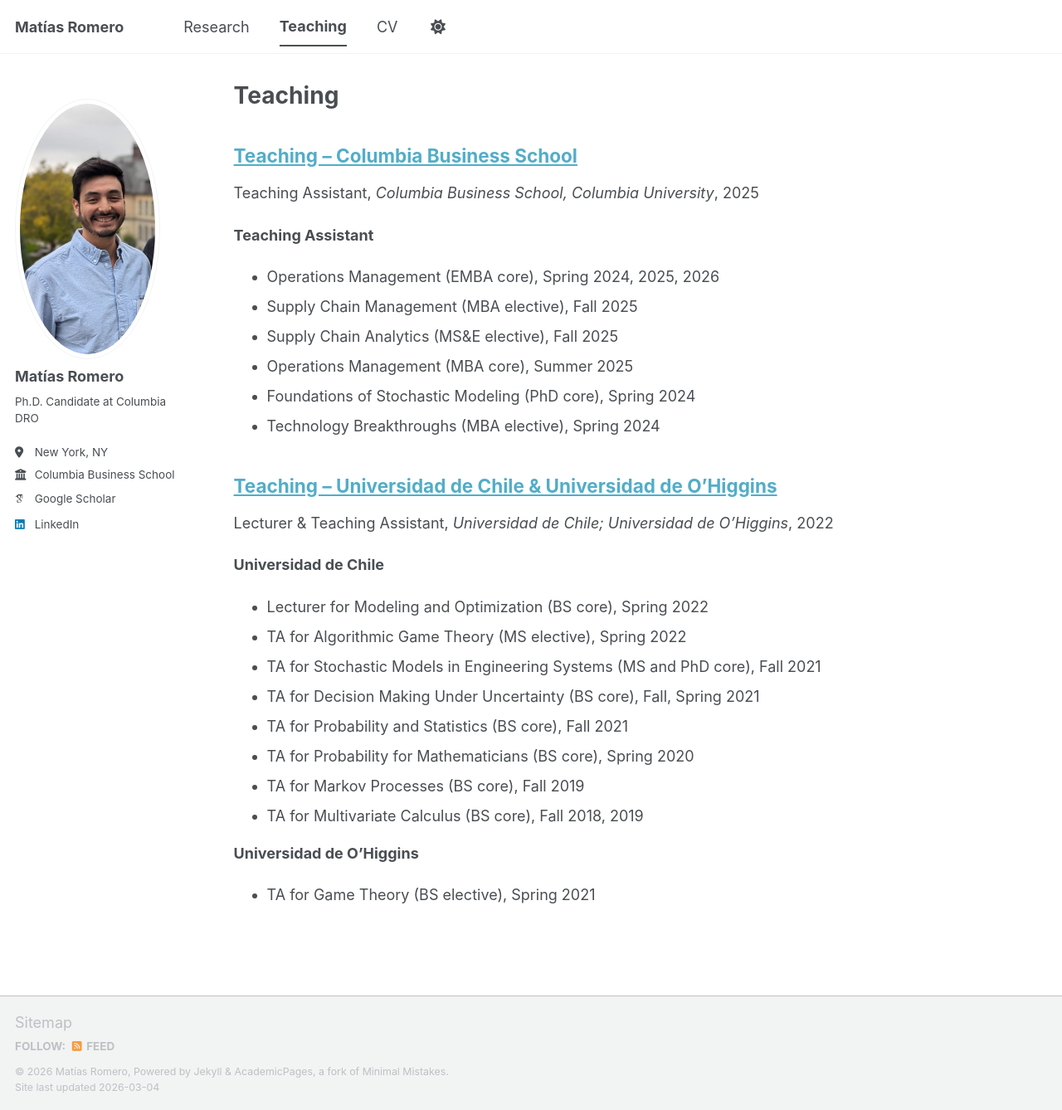
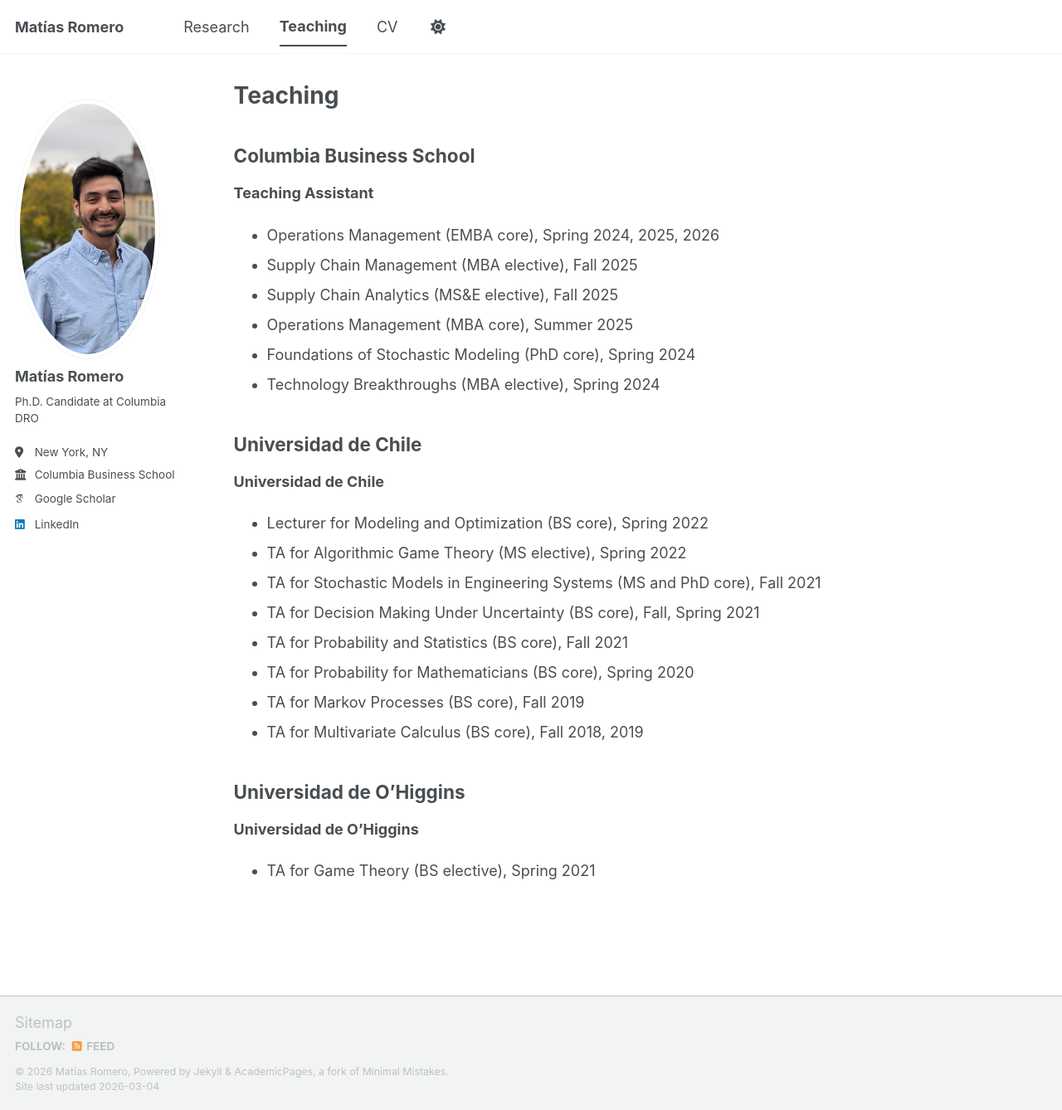
Before and after one commit to MatiRomero/MatiRomero.github.io, a Jekyll site: the page built from _pages/teaching.html, in a window 1280 px wide and 1338 px high. Shown: the whole window at 83% size. Built offline with Jekyll 4.4.1, drawn with Linux system fonts in a browser that asks for light colours; some web fonts are replaced; a script bundle is joined from its source files by our own code; library files that are not in the unit come from our copies.

Commit message:
Update teaching titles and simplify archive display
Revised titles for teaching experiences at Columbia Business School and Universidad de Chile, removing unnecessary details. Simplified the display logic in the archive template by removing the permalink link and additional venue information.

```diff
--- a/_includes/archive-single-teaching.html
+++ b/_includes/archive-single-teaching.html
@@ -9,12 +9,8 @@
 <div class="{{ include.type | default: "list" }}__item">
   <article class="archive__item" itemscope itemtype="http://schema.org/CreativeWork">
     <h2 class="archive__item-title" itemprop="headline">
-      <a href="{{ base_path }}{{ post.url }}" rel="permalink">{{ title }}</a>
+      {{ title }}
     </h2>
-
-    <p>
-      {{ post.type }}, <i>{{ post.venue }}</i>, {{ post.date | default: "1900-01-01" | date: "%Y" }}
-    </p>
 
     <div class="archive__item-body" itemprop="text">
       {{ post.content }}
--- a/_teaching/2014-spring-teaching-1.md
+++ b/_teaching/2014-spring-teaching-1.md
@@ -1,5 +1,5 @@
 ---
-title: "Teaching – Columbia Business School"
+title: "Columbia Business School"
 collection: teaching
 type: "Teaching Assistant"
 permalink: /teaching/columbia-business-school
--- a/_teaching/2015-spring-teaching-2.md
+++ b/_teaching/2015-spring-teaching-2.md
@@ -1,9 +1,9 @@
 ---
-title: "Teaching – Universidad de Chile & Universidad de O’Higgins"
+title: "Universidad de Chile"
 collection: teaching
 type: "Lecturer & Teaching Assistant"
-permalink: /teaching/universidad-de-chile-ohiggins
-venue: "Universidad de Chile; Universidad de O’Higgins"
+permalink: /teaching/universidad-de-chile
+venue: "Universidad de Chile"
 date: 2022-06-01
 location: "Santiago, Chile"
 ---
@@ -18,7 +18,3 @@
 - TA for Probability for Mathematicians (BS core), Spring 2020
 - TA for Markov Processes (BS core), Fall 2019
 - TA for Multivariate Calculus (BS core), Fall 2018, 2019
-
-**Universidad de O’Higgins**
-
-- TA for Game Theory (BS elective), Spring 2021
```
Also changed, not shown: _teaching/2016-spring-teaching-ohiggins.md (added, +13 -0 lines).
